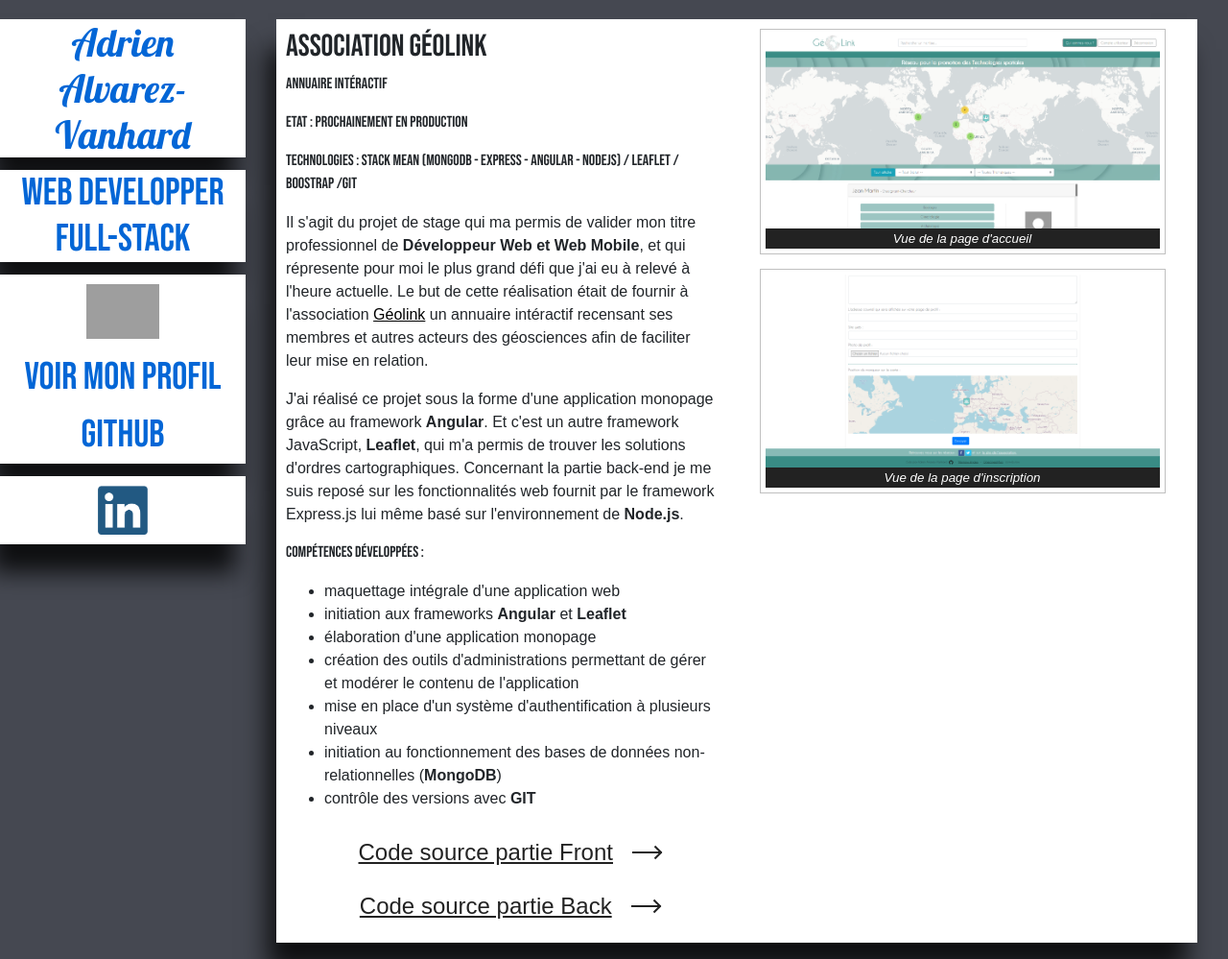
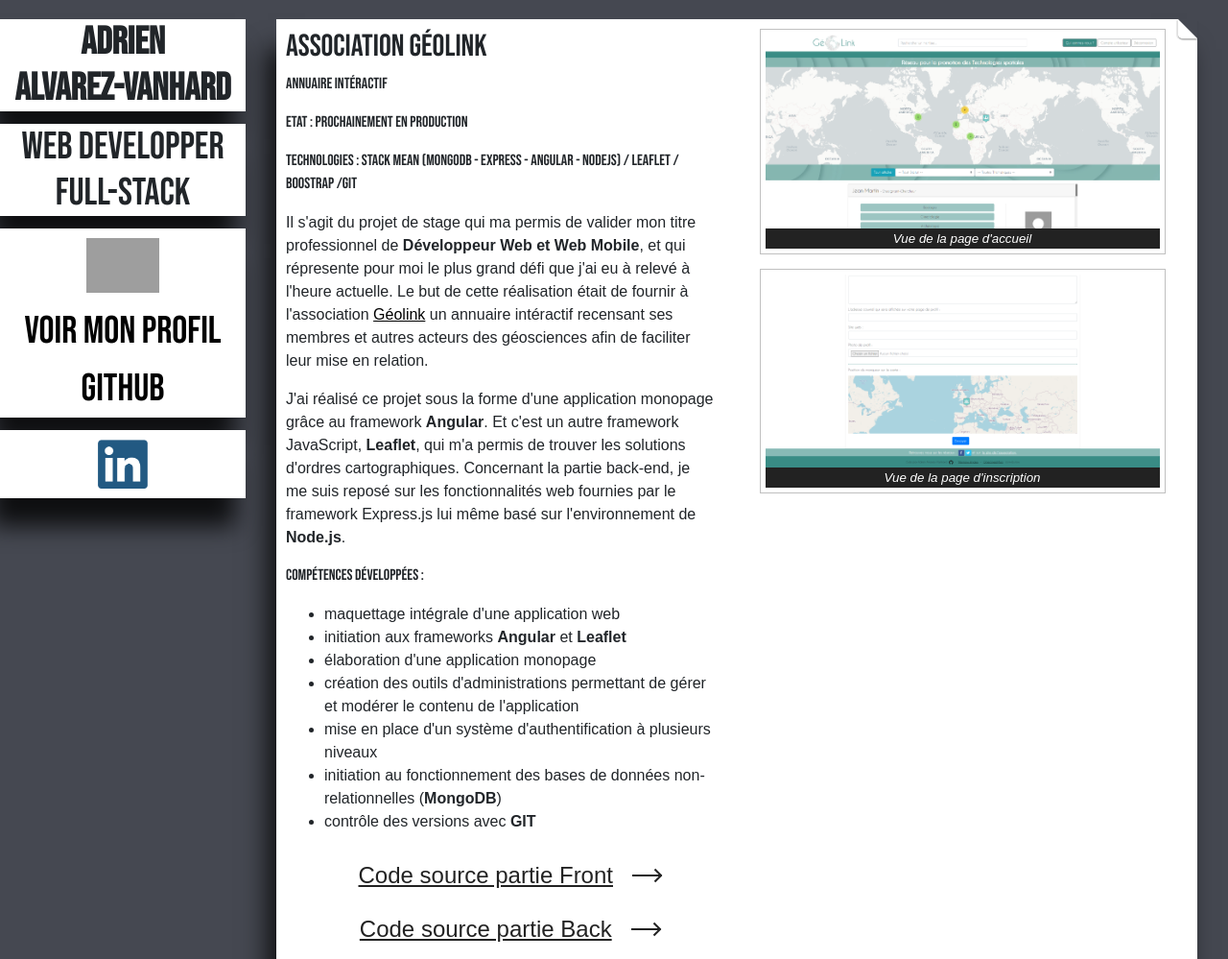
Before and after one commit to AdrienAlva/page-projets-dev, a plain HTML site: page index.html in a window 1280 px wide. Shown: the top 999 px of the page at 96% size. Drawn offline with nearby package versions, Linux system fonts and the light colour scheme; grey boxes are pictures that could not be loaded.

Commit message:
correction ortho + uniformisation fonts et colors

```diff
--- a/assets/style.css
+++ b/assets/style.css
@@ -58,20 +58,19 @@ header {
 	min-height: 150px;
 	display: flex;
 	flex-direction: column;
-	color: rgb(3, 102, 214);
+/*	color: rgb(3, 102, 214);*/
 }
 
 #signature {
-	font-family: 'Lobster', cursive;
 	margin: 0;
 	text-align: center;
+	font-weight: bold;
 }
 
 #name-div {
 	display: flex;
 	justify-content: center;
 	align-items: center;
-	/*height: 100%;*/
 	width: 100%;
 	box-shadow: -10px 30px 25px -1px rgba(0,0,0,0.80);
 	margin-bottom: 5%;
@@ -81,17 +80,14 @@ header {
 	display: flex;
 	justify-content: center;
 	align-items: center;
-/*	height: 100%;*/
 	width: 100%;
 	box-shadow: -10px 30px 25px -1px rgba(0,0,0,0.80);
 	margin-bottom: 5%;
 }
 
 #check-github-div, #linkedin-div {
-/*	font-family: 'Truculenta', sans-serif;*/
 	display: flex;
 	flex-direction: column;
-/*	height: 100%;*/
 	width: 100%;
 	box-shadow: -10px 30px 25px -1px rgba(0,0,0,0.80);
 	margin-bottom: 5%;
@@ -114,7 +110,7 @@ header {
 	font-size: 2.5em;
 	text-align: center;
 	margin: 0;
-	color: rgb(3, 102, 214);
+/*	color: rgb(3, 102, 214);*/
 }
 
 #octocat-div {
@@ -155,6 +151,7 @@ header {
 	margin-top: 2.5vh;
 	box-shadow: -10px 30px 25px -1px rgba(0,0,0,0.80);
 	padding: 10px;
+	padding-top: 0;
 }
 
 #lrg-div {
@@ -173,10 +170,12 @@ header {
 
 #lrg-aside-data h2 {
 	width: 100%;
+	margin-top: 10px;
 }
 
 .pictures {
 	width: 50%;
+	margin-top: 10px;
 }
 
 figure {
@@ -451,6 +450,27 @@ img.hover-shadow {
 	background-color: black;
 }
 
+
+/* Coins pliés */
+.project-box:before{
+	content: "";
+	position: absolute;
+	right: 2.5%;
+	border-style: solid;
+	border-width: 0px 30px 30px 0px;
+	height: 0px;
+	width: 0px;
+	display: block;
+	-moz-box-shadow: 0pt 2px 1px rgba(0, 0, 0, 0.2), -2px 1px 1px rgba(0, 0, 0, 0.1);
+	-webkit-box-shadow: 0pt 2px 1px rgba(0, 0, 0, 0.2), -2px 1px 1px rgba(0, 0, 0, 0.1);
+	box-shadow: 0pt 2px 1px rgba(0, 0, 0, 0.2), -2px 1px 1px rgba(0, 0, 0, 0.1);
+	-moz-border-radius: 0pt 0pt 0pt 5px;
+	-webkit-border-radius: 0pt 0pt 0pt 5px;
+	border-radius: 0pt 0pt 0pt 5px;
+	border-color: rgb(69, 72, 81) rgb(69, 72, 81) white white;
+	border-width: 10px;
+}
+
 /* MOBILE */
 
 @media (max-width: 799px) {
--- a/index.html
+++ b/index.html
@@ -6,7 +6,6 @@
 	<link rel="stylesheet" href="https://maxcdn.bootstrapcdn.com/bootstrap/4.0.0/css/bootstrap.min.css" integrity="sha384-Gn5384xqQ1aoWXA+058RXPxPg6fy4IWvTNh0E263XmFcJlSAwiGgFAW/dAiS6JXm" crossorigin="anonymous">
 	<link rel="stylesheet" type="text/css" href="assets/style.css">
 	<link rel="preconnect" href="https://fonts.gstatic.com">
-	<link href="https://fonts.googleapis.com/css2?family=Lobster&display=swap" rel="stylesheet">
 	<link href="https://fonts.googleapis.com/css2?family=Bebas+Neue&display=swap" rel="stylesheet">
 	<title>Adrien Alvarez</title>
 </head>
@@ -56,7 +55,7 @@
 				<p>Technologies : Stack MEAN (MongoDB - Express - Angular - NodeJS) / Leaflet / Boostrap /GIT </p>
 				<p class="sans-serif-font">Il s'agit du projet de stage qui ma permis de valider mon titre professionnel de <span class="bold">Développeur Web et Web Mobile</span>, et qui répresente pour moi le plus grand défi que j'ai eu à relevé à l'heure actuelle.
 				Le but de cette réalisation était de fournir à l'association <a href="">Géolink</a> un annuaire intéractif recensant ses membres et autres acteurs des géosciences afin de faciliter leur mise en relation.</p>
-				<p class="sans-serif-font">J'ai réalisé ce projet sous la forme d'une application monopage grâce au framework <span class="bold">Angular</span>. Et c'est un autre framework JavaScript, <span class="bold">Leaflet</span>, qui m'a permis de trouver les solutions d'ordres cartographiques. Concernant la partie back-end je me suis reposé sur les fonctionnalités web fournit par le framework <span >Express.js</span> lui même basé sur l'environnement de <span class="bold">Node.js</span>.</p>
+				<p class="sans-serif-font">J'ai réalisé ce projet sous la forme d'une application monopage grâce au framework <span class="bold">Angular</span>. Et c'est un autre framework JavaScript, <span class="bold">Leaflet</span>, qui m'a permis de trouver les solutions d'ordres cartographiques. Concernant la partie back-end, je me suis reposé sur les fonctionnalités web fournies par le framework <span >Express.js</span> lui même basé sur l'environnement de <span class="bold">Node.js</span>.</p>
 				<p> Compétences développées :</p>
 				<ul class="sans-serif-font">
 					<li>maquettage intégrale d'une application web</li>
```
